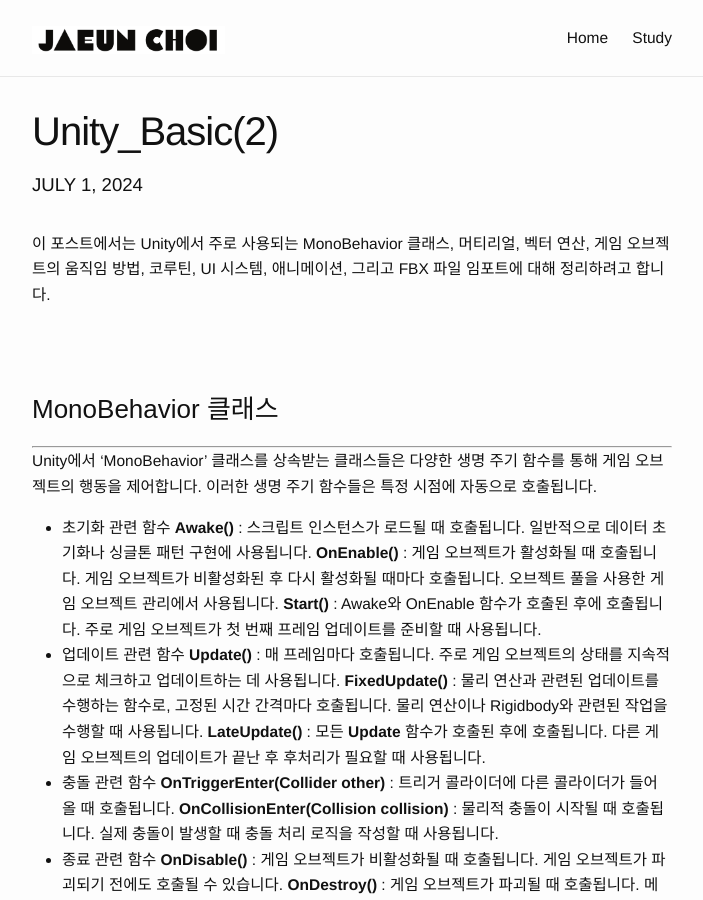
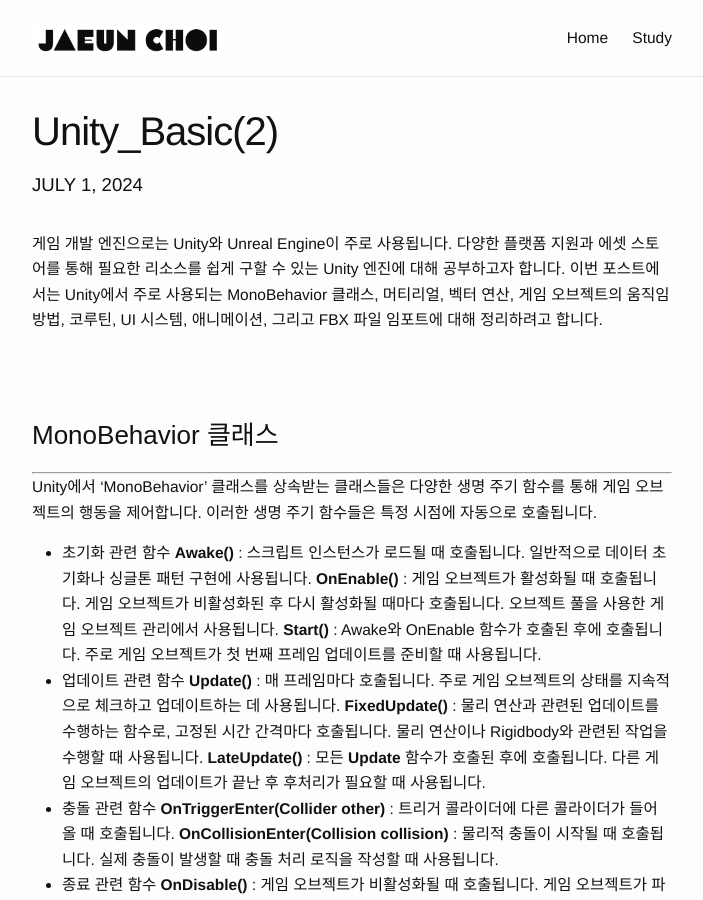
Before and after one commit to Jaeun-Choi98/jaeun-choi98.github.io, a Jekyll site: the page built from _posts/2024-07-01-unity_baisic(2).md, in a window 1280 px wide and 900 px high. Shown: the whole window, without its empty margins (288-991 px from the left). Built offline with Jekyll 4.4.1, drawn with Linux system fonts in a browser that asks for light colours.

Commit message:
study unity

```diff
--- a/_posts/2024-07-01-unity_baisic(2).md
+++ b/_posts/2024-07-01-unity_baisic(2).md
@@ -5,7 +5,7 @@ tags: ['Unity']
 date: 2024-07-01 11:50:00
 ---
 
-이 포스트에서는 Unity에서 주로 사용되는 MonoBehavior 클래스, 머티리얼, 벡터 연산, 게임 오브젝트의 움직임 방법, 코루틴, UI 시스템, 애니메이션, 그리고 FBX 파일 임포트에 대해 정리하려고 합니다.
+게임 개발 엔진으로는 Unity와 Unreal Engine이 주로 사용됩니다. 다양한 플랫폼 지원과 에셋 스토어를 통해 필요한 리소스를 쉽게 구할 수 있는 Unity 엔진에 대해 공부하고자 합니다. 이번 포스트에서는 Unity에서 주로 사용되는 MonoBehavior 클래스, 머티리얼, 벡터 연산, 게임 오브젝트의 움직임 방법, 코루틴, UI 시스템, 애니메이션, 그리고 FBX 파일 임포트에 대해 정리하려고 합니다.
 
 <br>
 <br>
```
